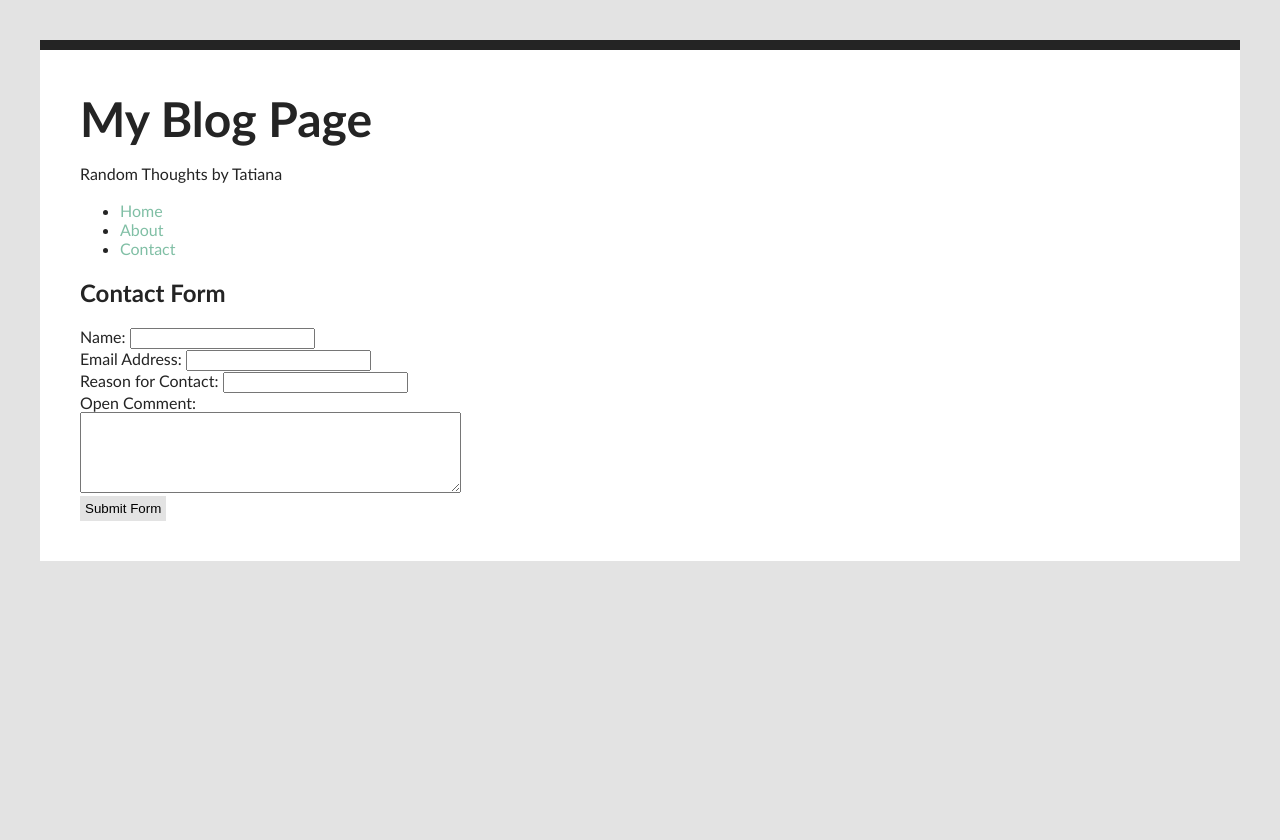
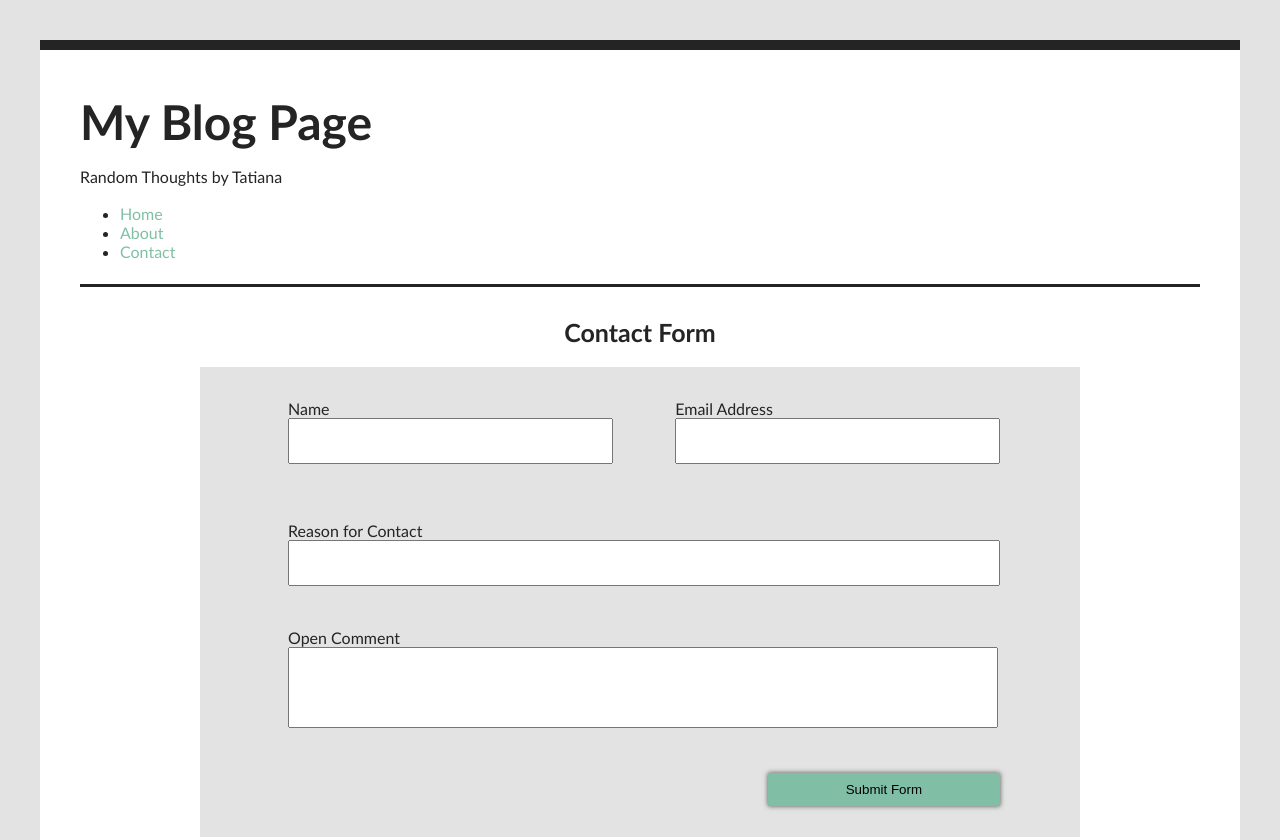
Before and after one commit to tvoegerl/mi349_blog, a plain HTML site: page contact.html in a window 1280 px wide. Shown: the top 840 px of the page. Before the commit the page ends 800 px from the top, so only its background shows below. Drawn offline with Linux system fonts and the light colour scheme.

Commit message:
add layout with CSS

```diff
--- a/contact.html
+++ b/contact.html
@@ -23,22 +23,21 @@
     </header>
 
     <section class="contact-section">
-        <h2>Contact Form</h2>
-        <form>
-            <div class="contact-form">
-                <label for="name"> Name:
+        <h2 class="contact-header">Contact Form</h2>
+        <form class="contact-form">
+            <div class="id">
+                <div class="name">
+                    <label for="name"> Name</label>
                     <input id="name" type="text">
-                </label>
+                </div>
+                <div class="email">
+                    <label for="email"> Email Address</label>
+                    <input id="email" type="email">
+                </div>
             </div>
-            <div class="contact-form">
-                <label for="email"> Email Address:
-                    <input id="email" type="email">
-                </label>
-            </div>
-            <div class="contact-form">
-                <label for="reason"> Reason for Contact:
-                    <input id="reason" list="reasons-for-contact">
-                </label>
+            <div class="reason">
+                <label for="reason"> Reason for Contact</label>
+                <input id="reason" list="reasons-for-contact">
                 <datalist id="reasons-for-contact">
                     <option value="Saying hi"></option>
                     <option value="Looking for a contractor"></option>
@@ -46,15 +45,12 @@
                     <option value="Other - Please specify below"></option>
                 </datalist>
             </div>
-            <div class="contact-form">
-                <p id="label-p">
-                    <label for="open-comment">Open Comment:</label>
-                </p>
-
+            <div class="comment">
+                <label for="open-comment">Open Comment</label>
                 <textarea id="open-comment" rows="5" cols="45"></textarea>
             </div>
-            <div class="contact-form">
-                <button>Submit Form</button>
+            <div class="submit">
+                <button type="submit">Submit Form</button>
             </div>
         </form>
     </section>
--- a/style.css
+++ b/style.css
@@ -12,6 +12,16 @@ body {
     background: #fff;
 }
 
+header {
+    background: #fff;
+    position: -webkit-sticky;
+    position: sticky;
+    top: 0;
+    padding-bottom: 7px;
+    padding-top: 3px;
+    border-bottom: 3px solid #242424;
+}
+
 h1 {
     font-size: 3em;
     margin: 0;
@@ -22,7 +32,7 @@ p {
 }
 
 img {
-    max-width: 20%;
+    max-width: 100%;
     height: auto;
 }
 
@@ -48,19 +58,137 @@ address a {
     color: #242424;
 }
 
+figcaption {
+    font-size: 12px;
+    margin: 0px;
+    padding-bottom: 2px;
+    text-align: center;
+    font-style: italic;
+}
+
 /* id selector */
 #blog-section {
     border-top: 1px dotted #ccc;
 }
 
-#label-p {
-    line-height: normal;
-    margin: 0;
+#bio-image {
+    float: right;
+    margin-left: 10px;
+    margin-bottom: 5px;
+    max-height: 12rem;
 }
 
 /* class selector */
 .blog-post {
     border-bottom: 1px dotted #ccc;
+}
+
+.blog-img {
+    margin:0;
+    padding:0;
+    max-width: 20%;
+    float: left;
+    margin: 0;
+    margin-right: 10px;
+    padding: 0;
+}
+
+.bio-img {
+    margin:0;
+    padding:0;
+    max-width: 20%;
+    float: right;
+    margin-top: 10px;
+    margin-left: 10px;
+    margin-bottom: 5px;
+}
+
+.contact-section {
+    padding: 30px 0 50px 0;
+    text-align: center;
+}
+
+h2.contact-header {
+    margin: 0;
+    padding: 0;
+    font-size: 25px;
+    margin-bottom: 20px;
+}
+
+.contact-form {
+    display: flex;
+    flex-direction: column;
+    justify-content: space-around;
+    margin: 0 auto;
+    max-width: 880px;
+    height: 450px;
+    background: #e3e3e3;
+    text-align: left;
+    padding: 10px 0;
+}
+
+.reason, .comment {
+    width: 80%;
+    margin: 0 auto;
+}
+
+.reason label, .comment label {
+    display: block;
+    padding: 0;
+    margin: 0;
+}
+
+.id {
+    display: flex;
+    justify-content: space-between;
+    height: 80px;
+    width: 80%;
+    margin: 0 auto;
+}
+
+.name, .email {
+    display: inline-block;
+    width: 45%;
+}
+
+.name label, .email label {
+    display: block;
+        padding: 0;
+        margin: 0;
+}
+
+input[id="email"], input[id="name"] {
+    width: 100%;
+    height: 40px;
+}
+
+.subject {
+    height: 62px;
+
+}
+
+input[id="reason"] {
+    width: 100%;
+    height: 40px;
+}
+
+.comment textarea{
+    width: 100%;
+    resize: none;
+}
+
+.submit button {
+    margin-right: 80px;
+    float: right;
+    background: #80bfa5;
+    padding: 8px 77px;
+    border: 1px solid #80bfa5;
+    box-shadow: 0 0 5px #4f5252;
+}
+
+.submit button:hover {
+    background: none;
+    border: 1px solid #4f5252;
 }
 
 /* attribute selector */
```
Also changed, not shown: about.html (+4 -1 lines), index.html (+9 -2 lines).
